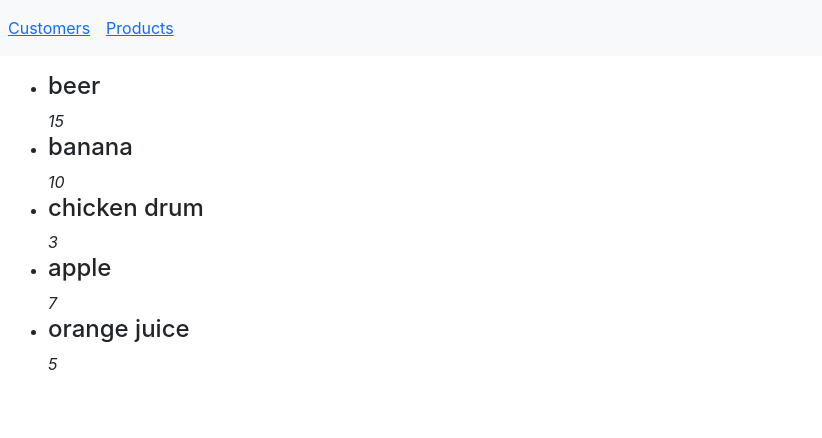
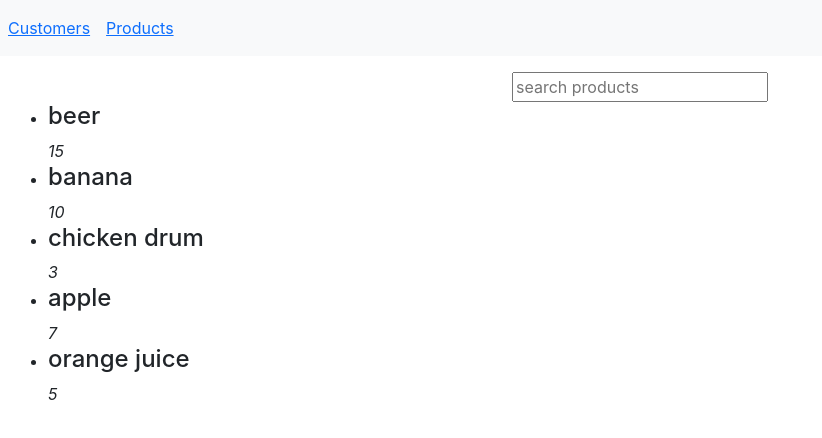
Before and after one commit to MilicaB96/store-app, a React (Create React App) app: page /products in a window 1280 px wide. Shown: the top 438 px of the page, without its empty margins (0-822 px from the left). Built offline with nearby package versions, Linux system fonts and the light colour scheme.

Commit message:
added product filtering

```diff
--- a/src/components/Product.js
+++ b/src/components/Product.js
@@ -3,7 +3,7 @@ import React from "react";
 function Product({ name, quantity }) {
   return (
     <div className='text-start'>
-      <h4 clas>{name} </h4>
+      <h4>{name} </h4>
       <span>
         <em>{quantity}</em>
       </span>
--- a/src/pages/AppProducts.js
+++ b/src/pages/AppProducts.js
@@ -5,11 +5,24 @@ import ProductService from "../services/ProductService";
 function AppProducts() {
   // declare prodcut variable
   const [products, setProducts] = useState(ProductService.getAll());
+  // filtered products
+  const [filter, setFilter] = useState("");
+
+  const filteredProducts = products.filter((product) =>
+    product.name.toLowerCase().includes(filter.toLowerCase())
+  );
   return (
     <div className='p-3'>
-      {/* list porudcts */}
+      {/* filter list */}
+      <input
+        type='text'
+        placeholder='search products'
+        value={filter}
+        onChange={(e) => setFilter(e.target.value)}
+      />
+      {/* list products */}
       <ul>
-        {products.map((product) => (
+        {filteredProducts.map((product) => (
           <li key={product.id}>
             <Product {...product} />
           </li>
```
